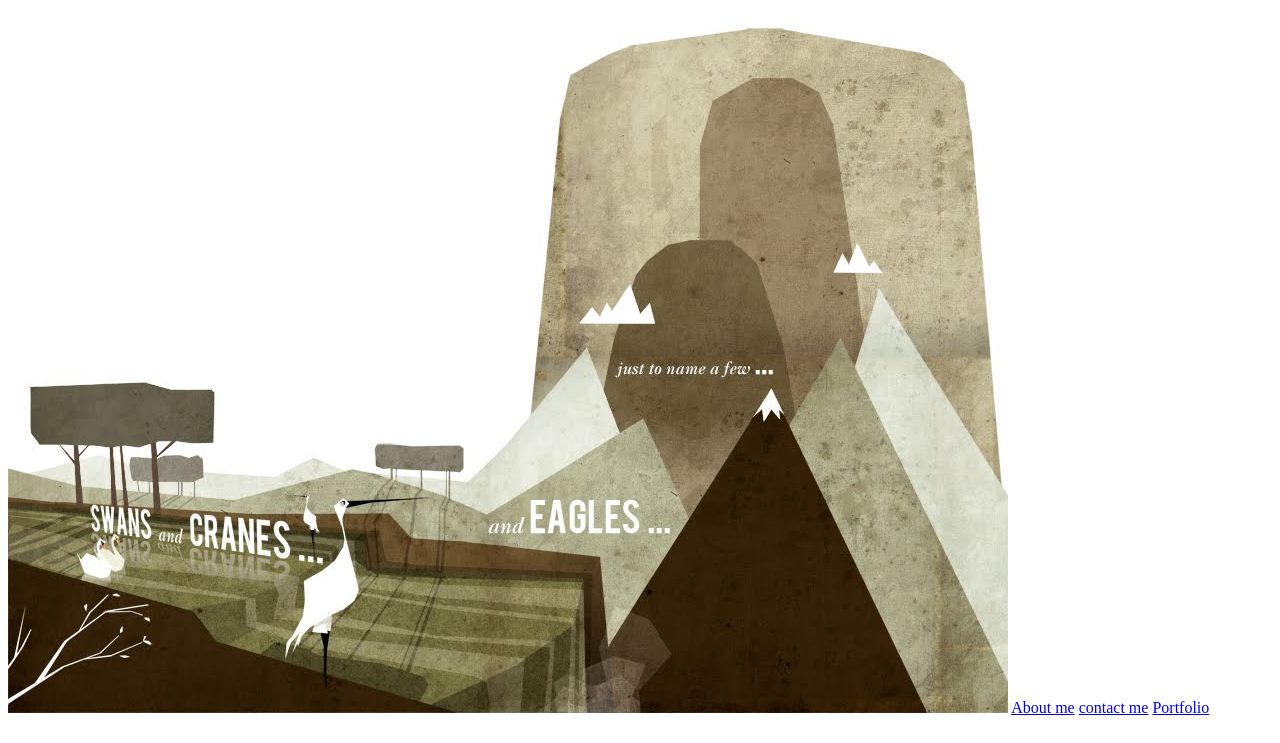
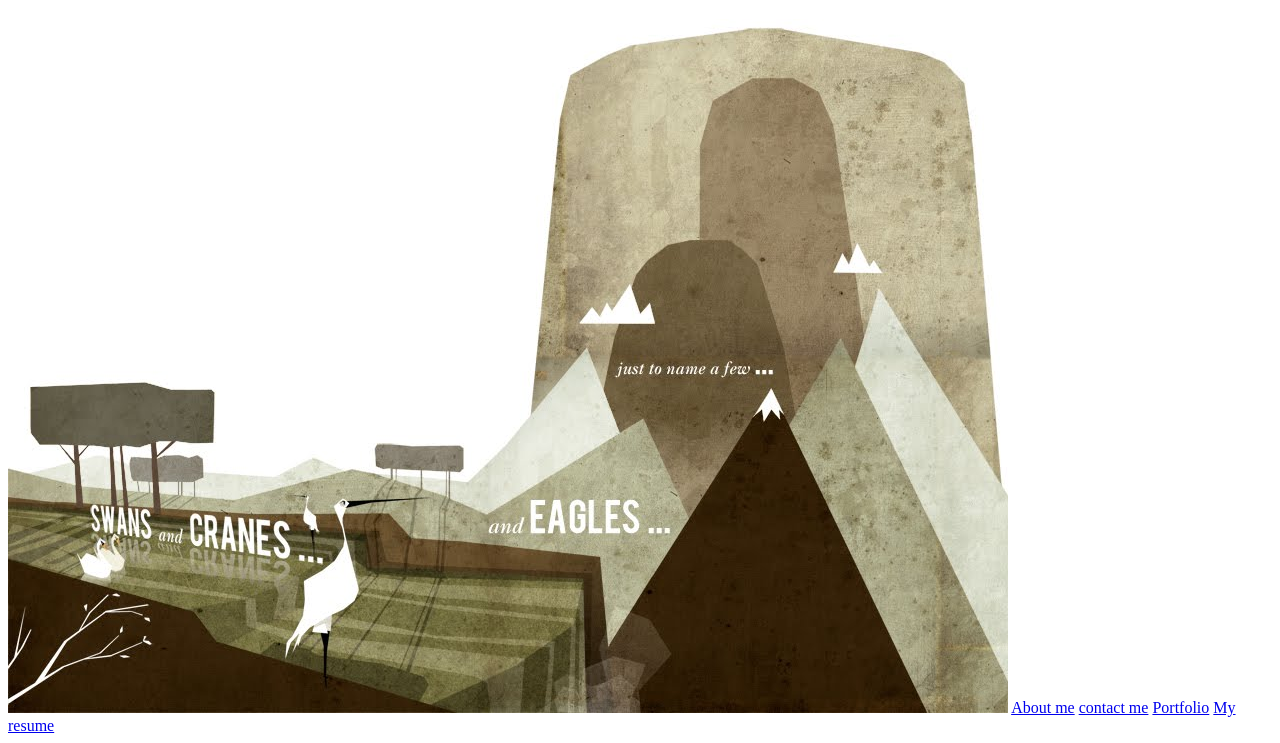
Before and after one commit to kuganraj/HTML-Portfolio, a plain HTML site: page index.html in a window 1280 px wide. Shown: the part 61-804 px from the top of the page. Drawn offline with Linux system fonts and the light colour scheme.

Commit message:
Add files via upload

```diff
--- a/index.html
+++ b/index.html
@@ -11,5 +11,6 @@
     <a href="about.html">About me</a>
     <a href="contact.html">contact me</a>
     <a href="portfolio.html">Portfolio</a>
+    <a href="resume.html"> My resume</a>
 </body>
 </html>
```
